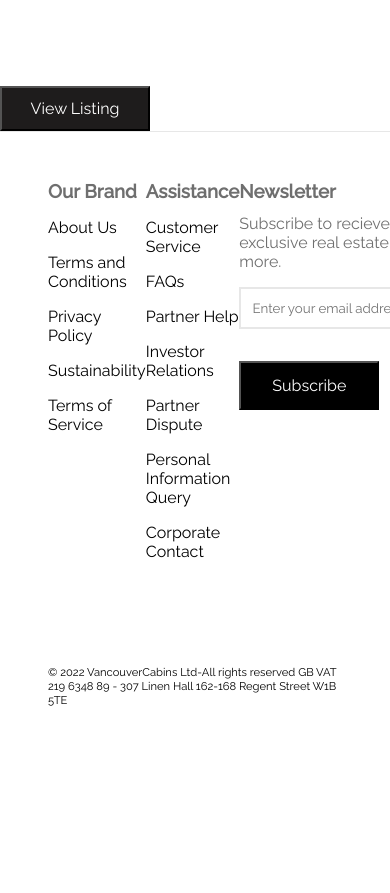
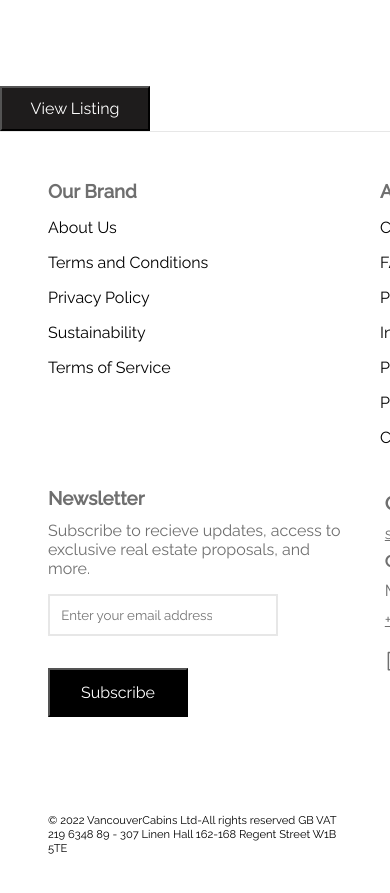
Before and after one commit to NichKHu/VancouverCabins-Booking-App-React, a React (Create React App) app: page / in a window 390 px wide. Shown: the part 2540-3433 px from the top of the page. Before the commit the page ends 3295 px from the top, so only its background shows below. Built offline with nearby package versions, Linux system fonts and the light colour scheme.

Commit message:
Added media query for end component

```diff
--- a/src/components/End/End.css
+++ b/src/components/End/End.css
@@ -87,3 +87,11 @@ input {
     font-size: 1.5rem;
     color: rgb(111,111,111);
 }
+
+@media screen and (max-width: 1024px) {
+    .end .container {
+        display: grid;
+        grid-template-columns: repeat(2, 1fr);
+        grid-gap: 2rem;
+    }
+}
--- a/src/components/End/End.js
+++ b/src/components/End/End.js
@@ -11,7 +11,7 @@ const End = () => {
   return (
     <div className='end'>
         <div className='container'>
-            <div className='our-brand list'>
+            <div className='our-brand list grid'>
                 <h3 className='header'>Our Brand</h3>
                     <ul className='our-brand-list'>
                         <li><a href="#">About Us</a></li>
@@ -21,7 +21,7 @@ const End = () => {
                         <li><a href="#">Terms of Service</a></li>
                     </ul>
             </div>
-            <div className='assistance list'>
+            <div className='assistance list grid'>
                 <h3 className='header'>Assistance</h3>
                     <ul className='assistance-list'>
                         <li><a href="#">Customer Service</a></li>
@@ -33,7 +33,7 @@ const End = () => {
                         <li><a href="#">Corporate Contact</a></li>
                     </ul>
             </div>
-            <div className='newsletter list'>
+            <div className='newsletter list grid'>
                 <h3 className='header'>Newsletter</h3>
                     <p className='newsletter-info'>Subscribe to recieve updates, access to exclusive real estate proposals, and more.</p>
                     <form>
@@ -41,7 +41,7 @@ const End = () => {
                         <button className='btn-subscribe' type='button' name='button'>Subscribe</button>
                     </form>
             </div>
-            <div className='contact list'>
+            <div className='contact list grid'>
                 <h3 className='contact-us'>Contact Us</h3>
                     <p className='supp-email'>support@vancouvercabins.com</p>
                     <h4>Call Us</h4>
```
Also changed, not shown: src/components/Showcase/Showcase.css (line endings or trailing spaces).
